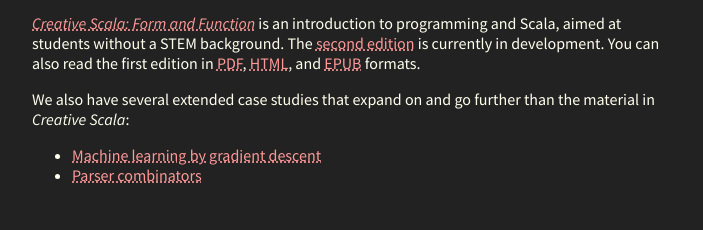
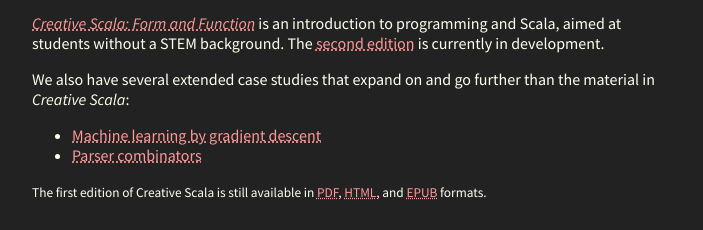
Before and after one commit to creativescala/creativescala.github.io, a plain HTML site: page index.html in a window 1280 px wide. Shown: the part 295-525 px from the top of the page, without its empty margins (288-991 px from the left). Drawn offline with nearby package versions, Linux system fonts and the light colour scheme.

Commit message:
Make the first edition less prominent

```diff
--- a/index.html
+++ b/index.html
@@ -25,10 +25,7 @@
     <h2>Learning</h2>
     <p><em><a href="creative-scala">Creative Scala: Form and Function</a></em> is an introduction to programming and
         Scala, aimed at students without
-        a STEM background. The <a href="creative-scala">second edition</a> is currently in development. You can also
-        read the first edition in <a href="creativescala-1e/creative-scala.pdf">PDF</a>, <a
-            href="creativescala-1e/creative-scala.html">HTML</a>, and <a
-            href="creativescala-1e/creative-scala.epub">EPUB</a> formats.</p>
+      a STEM background. The <a href="creative-scala">second edition</a> is currently in development.</p>
 
     <p>We also have several extended case studies that expand on and go further than the material in <em>Creative
             Scala</em>:</p>
@@ -36,6 +33,11 @@
         <li><a href="/case-study-gradient-descent">Machine learning by gradient descent</a></li>
         <li><a href="/case-study-parser">Parser combinators</a></li>
     </ul>
+
+    <p><small>The first edition of Creative Scala is still available in
+      <a href="creativescala-1e/creative-scala.pdf">PDF</a>,
+      <a href="creativescala-1e/creative-scala.html">HTML</a>,
+      and <a href="creativescala-1e/creative-scala.epub">EPUB</a> formats.</small></p>
 
     <h2>Code</h2>
     <ul>
```
